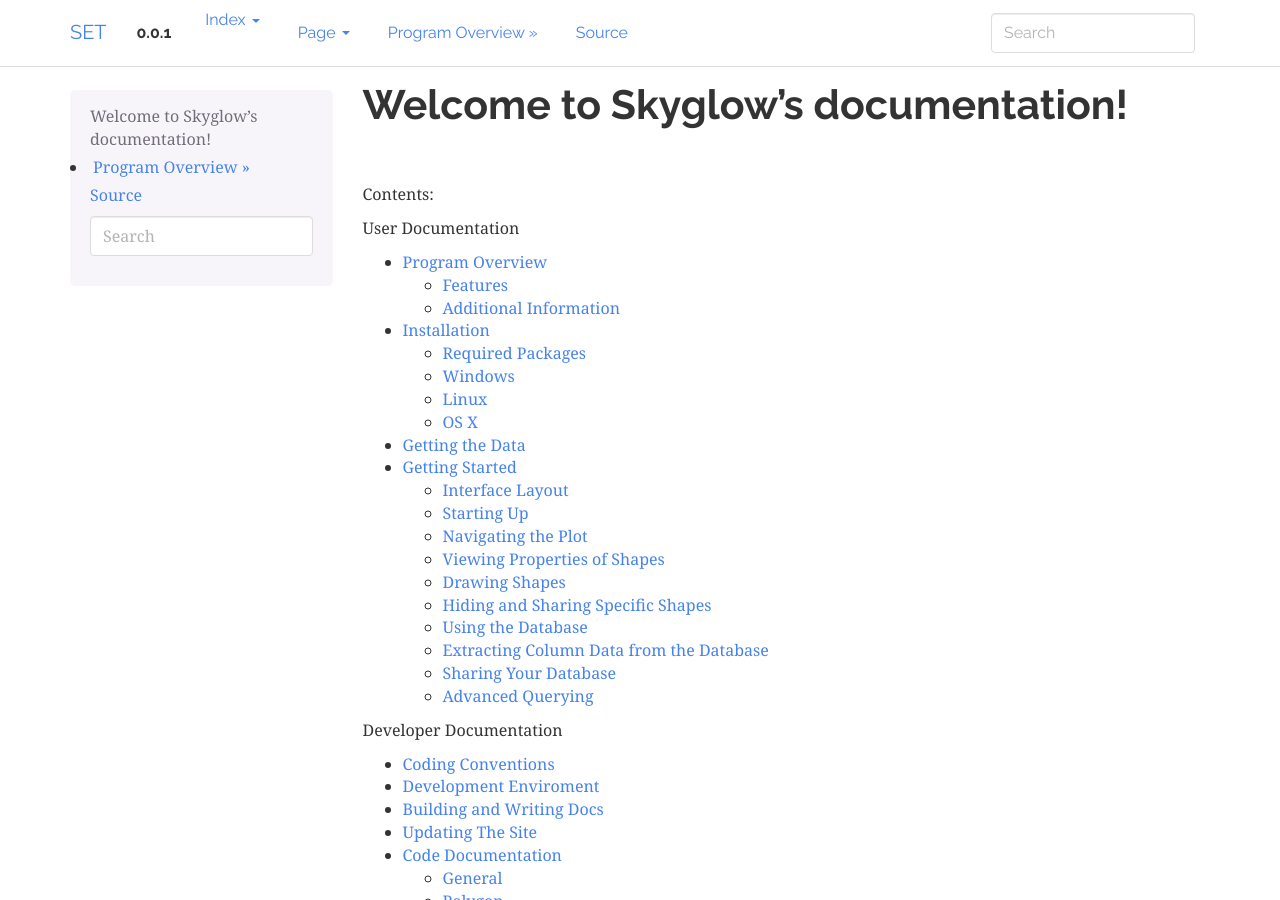
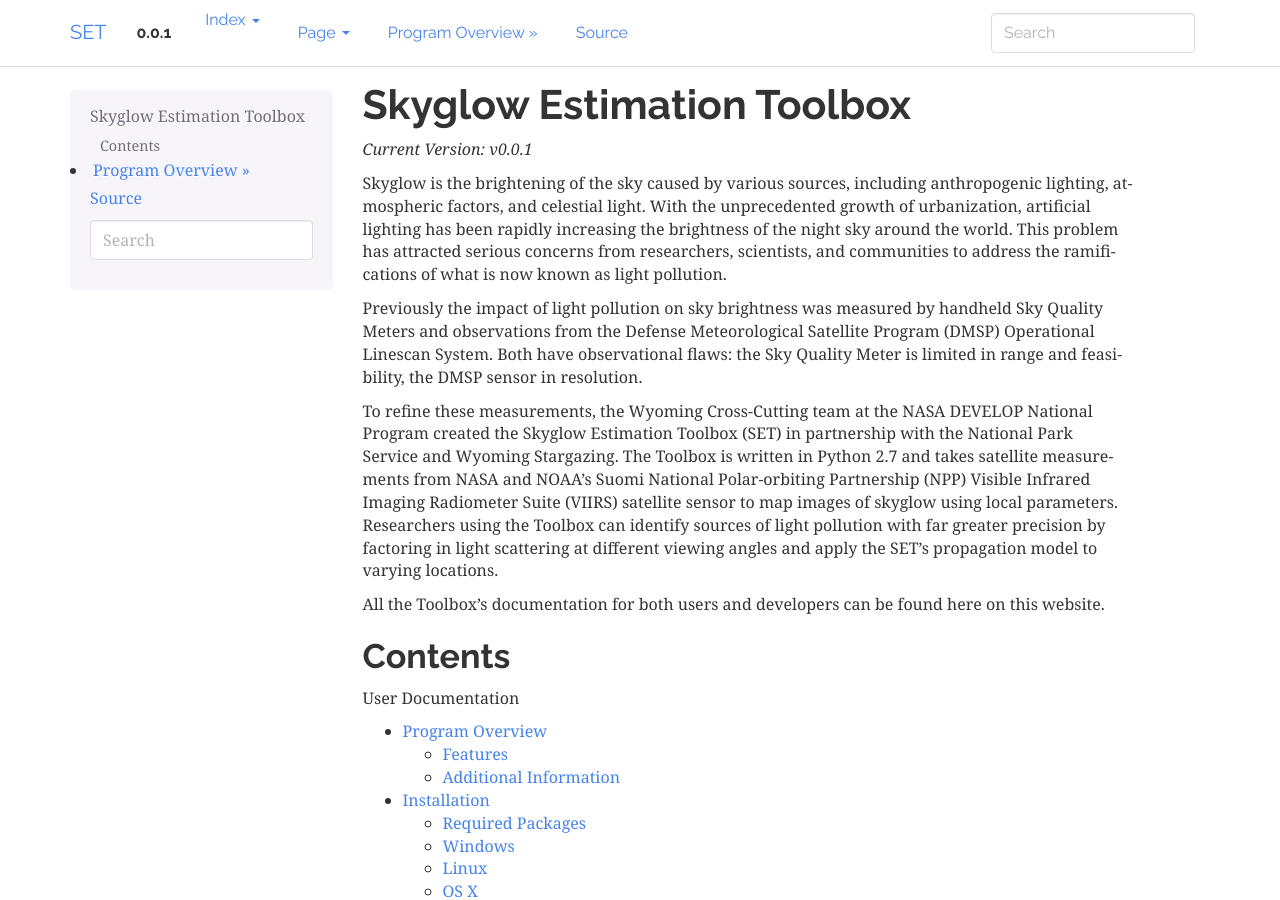
Before and after one commit to NASA-DEVELOP/SET, a Sphinx documentation site: the page built from docs/source/index.rst, in a window 1280 px wide and 900 px high. Built offline with Sphinx 7.4.7, drawn with Linux system fonts in a browser that asks for light colours.

Commit message:
minor documentation edits, added introduction

```diff
--- a/docs/source/index.rst
+++ b/docs/source/index.rst
@@ -3,10 +3,22 @@
    You can adapt this file completely to your liking, but it should at least
    contain the root `toctree` directive.
 
-Welcome to Skyglow's documentation!
-===================================
+##########################
+Skyglow Estimation Toolbox
+##########################
 
-Contents:
+*Current Version: v0.0.1*
+
+Skyglow is the brightening of the sky caused by various sources, including anthropogenic lighting, atmospheric factors, and celestial light. With the unprecedented growth of urbanization, artificial lighting has been rapidly increasing the brightness of the night sky around the world. This problem has attracted serious concerns from researchers, scientists, and communities to address the ramifications of what is now known as light pollution.
+
+Previously the impact of light pollution on sky brightness was measured by handheld Sky Quality Meters and observations from the Defense Meteorological Satellite Program (DMSP) Operational Linescan System. Both have observational flaws: the Sky Quality Meter is limited in range and feasibility, the DMSP sensor in resolution.
+
+To refine these measurements, the Wyoming Cross-Cutting team at the NASA DEVELOP National Program created the Skyglow Estimation Toolbox (SET) in partnership with the National Park Service and Wyoming Stargazing. The Toolbox is written in Python 2.7 and takes satellite measurements from NASA and NOAA's Suomi National Polar-orbiting Partnership (NPP) Visible Infrared Imaging Radiometer Suite (VIIRS) satellite sensor to map images of skyglow using local parameters. Researchers using the Toolbox can identify sources of light pollution with far greater precision by factoring in light scattering at different viewing angles and apply the SET's propagation model to varying locations.
+
+All the Toolbox's documentation for both users and developers can be found here on this website.
+
+Contents
+********
 
 .. toctree::
    :caption: User Documentation
@@ -18,8 +30,8 @@
    tutorial
 
 .. toctree::
+   :caption: Developer Documentation
    :maxdepth: 2
-   :caption: Developer Documentation
 
    dev/conventions
    dev/enviroment
@@ -31,8 +43,8 @@
 * :ref:`modindex`
 
 .. toctree::
+   :caption: Support
    :maxdepth: 2
-   :caption: Support
 
    trouble/faq
    trouble/issuetracker
```
